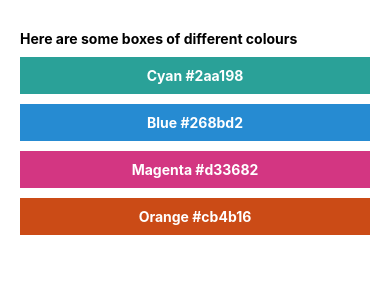
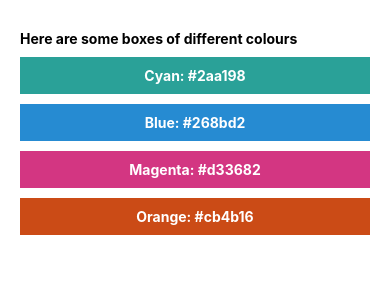
Before and after one commit to KocherginV/AwesomeProject, a React Native app: screen / in a window 390 px wide. Shown: the top 300 px of the page. Built offline with nearby package versions, Linux system fonts and the light colour scheme.

Commit message:
extract ColorBox component

```diff
--- a/App.js
+++ b/App.js
@@ -1,5 +1,6 @@
 import React from 'react';
 import { View, Text, SafeAreaView, StyleSheet } from 'react-native';
+import ColorBox from './components/ColorBox';
 
 const App = () => {
   return (
@@ -9,18 +10,10 @@
           Here are some boxes of different colours
         </Text>
       </View>
-      <View style={[styles.container, styles.cyan]}>
-        <Text style={styles.textArea}>Cyan #2aa198</Text>
-      </View>
-      <View style={[styles.container, styles.blue]}>
-        <Text style={styles.textArea}>Blue #268bd2</Text>
-      </View>
-      <View style={[styles.container, styles.magenta]}>
-        <Text style={styles.textArea}>Magenta #d33682</Text>
-      </View>
-      <View style={[styles.container, styles.orange]}>
-        <Text style={styles.textArea}>Orange #cb4b16</Text>
-      </View>
+      <ColorBox colorName="Cyan" hexCode="#2aa198" />
+      <ColorBox colorName="Blue" hexCode="#268bd2" />
+      <ColorBox colorName="Magenta" hexCode="#d33682" />
+      <ColorBox colorName="Orange" hexCode="#cb4b16" />
     </SafeAreaView>
   );
 };
@@ -35,24 +28,6 @@
     marginLeft: 20,
     marginRight: 20,
   },
-  cyan: {
-    backgroundColor: '#2aa198',
-  },
-  blue: {
-    backgroundColor: '#268bd2',
-  },
-  magenta: {
-    backgroundColor: '#d33682',
-  },
-  orange: {
-    backgroundColor: '#cb4b16',
-  },
-  textArea: {
-    textAlign: 'center',
-    color: 'white',
-    fontWeight: 'bold',
-    padding: 10,
-  },
 });
 
 export default App;
--- /dev/null
+++ b/components/ColorBox.js
@@ -0,0 +1,31 @@
+import React from 'react';
+import { View, Text, StyleSheet } from 'react-native';
+
+const ColorBox = ({ colorName, hexCode }) => {
+  const boxColor = {
+    backgroundColor: hexCode,
+  };
+  return (
+    <View style={[styles.container, boxColor]}>
+      <Text style={styles.textArea}>
+        {colorName}: {hexCode}
+      </Text>
+    </View>
+  );
+};
+
+const styles = StyleSheet.create({
+  container: {
+    marginTop: 10,
+    marginLeft: 20,
+    marginRight: 20,
+  },
+  textArea: {
+    textAlign: 'center',
+    color: 'white',
+    fontWeight: 'bold',
+    padding: 10,
+  },
+});
+
+export default ColorBox;
```
